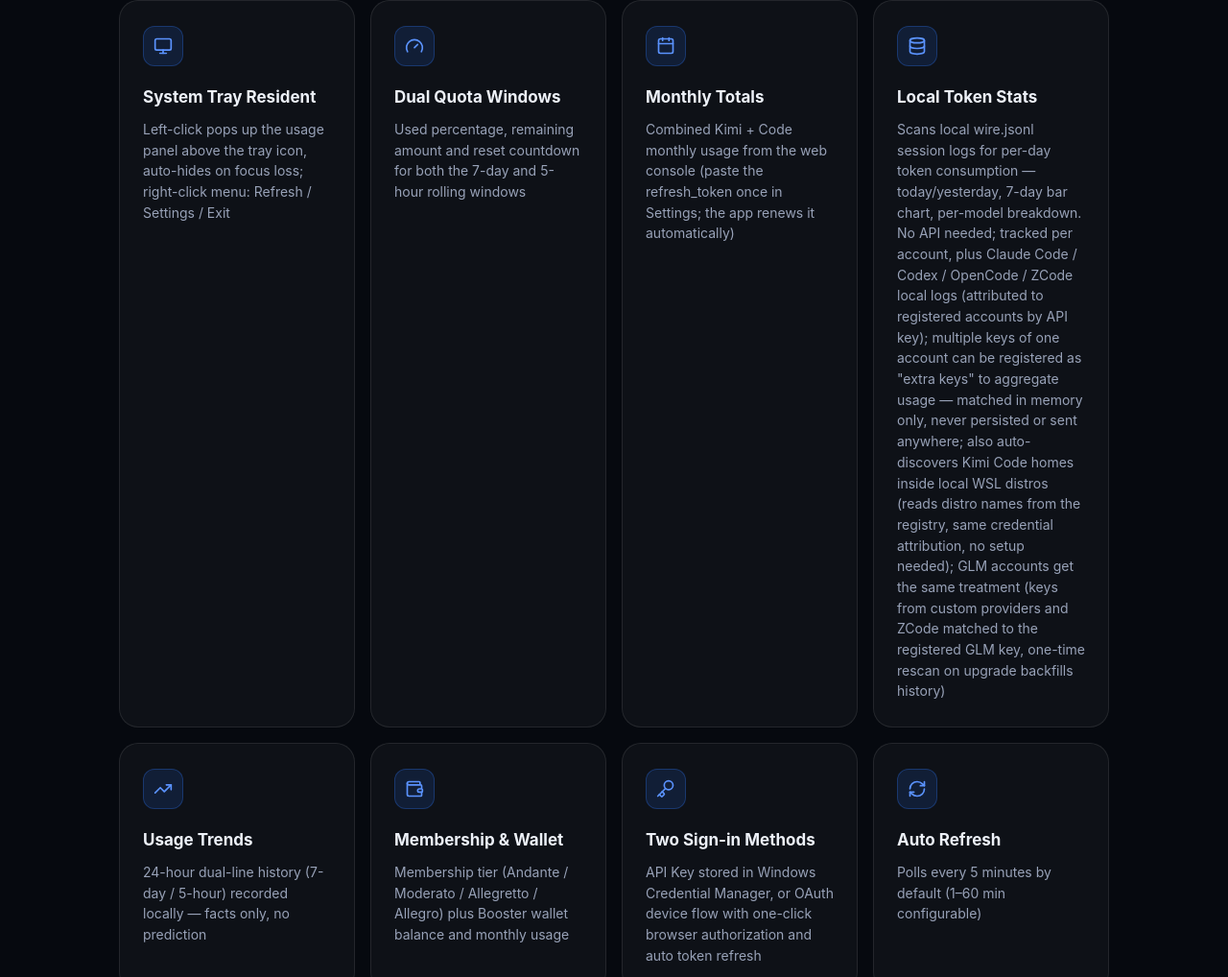
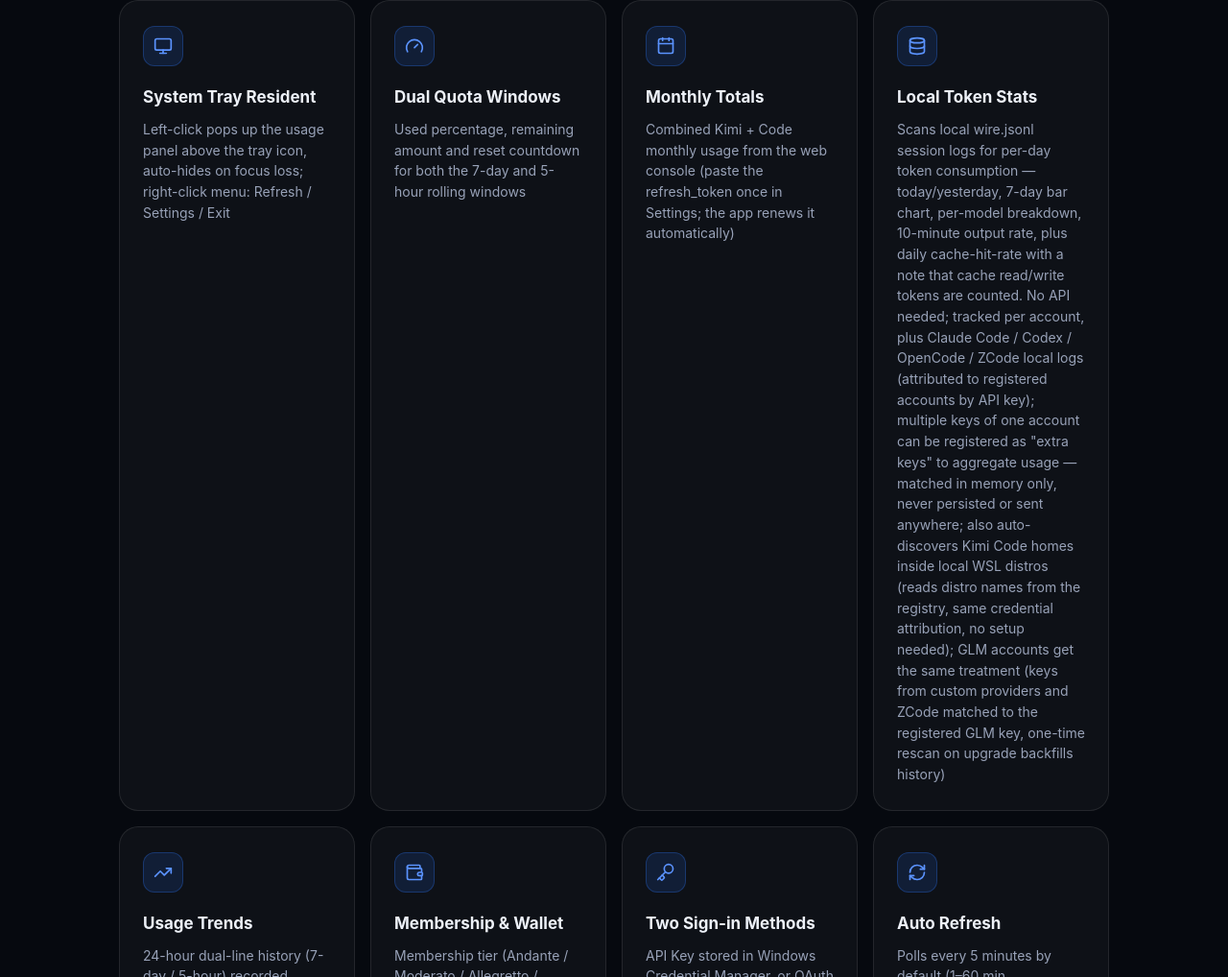
Before and after one commit to JYH1878/KimiCodeBar-Windows, a React app: page docs/index.html in a window 1280 px wide. Shown: the part 1180-2198 px from the top of the page at 96% size. Built offline with nearby package versions, Linux system fonts and the light colour scheme.

Commit message:
docs: README 与官网本地消耗特性描述补齐（输出速率 + 缓存命中率）

```diff
--- a/docs/index.html
+++ b/docs/index.html
@@ -1278,7 +1278,7 @@
             <div class="card reveal">
               <div class="icon"><i data-lucide="database"></i></div>
               <h3 data-i18n="f4T">本地消耗统计</h3>
-              <p data-i18n="f4D">扫描本地 wire.jsonl 会话日志，按天统计 token 消耗（今日/昨日 + 近 7 天柱状图 + 今日分模型占比），不依赖 API；多账号各自独立统计，并接入 Claude Code / Codex / OpenCode / ZCode 本地日志（按 API key 归属到已登记账号）；同一账号的多把 key 可登记「额外 Key」汇总归属，key 只在内存比对、不落盘不联网；并自动发现本机 WSL 发行版内的 Kimi Code home（读注册表发行版名，按同规则凭证归属，无需设置）；GLM 账号同口径（自定义 provider 与 ZCode 的 key 匹配归属，升级自动重扫归位历史）</p>
+              <p data-i18n="f4D">扫描本地 wire.jsonl 会话日志，按天统计 token 消耗（今日/昨日 + 近 7 天柱状图 + 今日分模型占比 + 近 10 分钟输出速率 + 缓存命中率，附「含缓存读写 token」口径说明），不依赖 API；多账号各自独立统计，并接入 Claude Code / Codex / OpenCode / ZCode 本地日志（按 API key 归属到已登记账号）；同一账号的多把 key 可登记「额外 Key」汇总归属，key 只在内存比对、不落盘不联网；并自动发现本机 WSL 发行版内的 Kimi Code home（读注册表发行版名，按同规则凭证归属，无需设置）；GLM 账号同口径（自定义 provider 与 ZCode 的 key 匹配归属，升级自动重扫归位历史）</p>
             </div>
             <div class="card reveal">
               <div class="icon"><i data-lucide="trending-up"></i></div>
@@ -1633,7 +1633,7 @@
             f3T: '月度总量',
             f3D: 'Kimi + Code 每月总用量分列显示（设置中粘贴一次 refresh_token，插件自动续期）',
             f4T: '本地消耗统计',
-            f4D: '扫描本地 wire.jsonl 会话日志，按天统计 token 消耗（今日/昨日 + 近 7 天柱状图 + 今日分模型占比），不依赖 API；多账号各自独立统计，并接入 Claude Code / Codex / OpenCode / ZCode 本地日志（按 API key 归属到已登记账号）；同一账号的多把 key 可登记「额外 Key」汇总归属，key 只在内存比对、不落盘不联网；并自动发现本机 WSL 发行版内的 Kimi Code home（读注册表发行版名，按同规则凭证归属，无需设置）；GLM 账号同口径（自定义 provider 与 ZCode 的 key 匹配归属，升级自动重扫归位历史）',
+            f4D: '扫描本地 wire.jsonl 会话日志，按天统计 token 消耗（今日/昨日 + 近 7 天柱状图 + 今日分模型占比 + 近 10 分钟输出速率 + 缓存命中率，附「含缓存读写 token」口径说明），不依赖 API；多账号各自独立统计，并接入 Claude Code / Codex / OpenCode / ZCode 本地日志（按 API key 归属到已登记账号）；同一账号的多把 key 可登记「额外 Key」汇总归属，key 只在内存比对、不落盘不联网；并自动发现本机 WSL 发行版内的 Kimi Code home（读注册表发行版名，按同规则凭证归属，无需设置）；GLM 账号同口径（自定义 provider 与 ZCode 的 key 匹配归属，升级自动重扫归位历史）',
             f5T: '用量趋势',
             f5D: '近 24 小时双线折线图（7 天 / 5 小时），本地记录 7 天历史，纯事实不预测',
             f6T: '会员与钱包',
@@ -1752,7 +1752,7 @@
             f3T: 'Monthly Totals',
             f3D: 'Combined Kimi + Code monthly usage from the web console (paste the refresh_token once in Settings; the app renews it automatically)',
             f4T: 'Local Token Stats',
-            f4D: 'Scans local wire.jsonl session logs for per-day token consumption — today/yesterday, 7-day bar chart, per-model breakdown. No API needed; tracked per account, plus Claude Code / Codex / OpenCode / ZCode local logs (attributed to registered accounts by API key); multiple keys of one account can be registered as "extra keys" to aggregate usage — matched in memory only, never persisted or sent anywhere; also auto-discovers Kimi Code homes inside local WSL distros (reads distro names from the registry, same credential attribution, no setup needed); GLM accounts get the same treatment (keys from custom providers and ZCode matched to the registered GLM key, one-time rescan on upgrade backfills history)',
+            f4D: 'Scans local wire.jsonl session logs for per-day token consumption — today/yesterday, 7-day bar chart, per-model breakdown, 10-minute output rate, plus daily cache-hit-rate with a note that cache read/write tokens are counted. No API needed; tracked per account, plus Claude Code / Codex / OpenCode / ZCode local logs (attributed to registered accounts by API key); multiple keys of one account can be registered as "extra keys" to aggregate usage — matched in memory only, never persisted or sent anywhere; also auto-discovers Kimi Code homes inside local WSL distros (reads distro names from the registry, same credential attribution, no setup needed); GLM accounts get the same treatment (keys from custom providers and ZCode matched to the registered GLM key, one-time rescan on upgrade backfills history)',
             f5T: 'Usage Trends',
             f5D: '24-hour dual-line history (7-day / 5-hour) recorded locally — facts only, no prediction',
             f6T: 'Membership & Wallet',
```
Also changed, not shown: README.md, README_EN.md.
